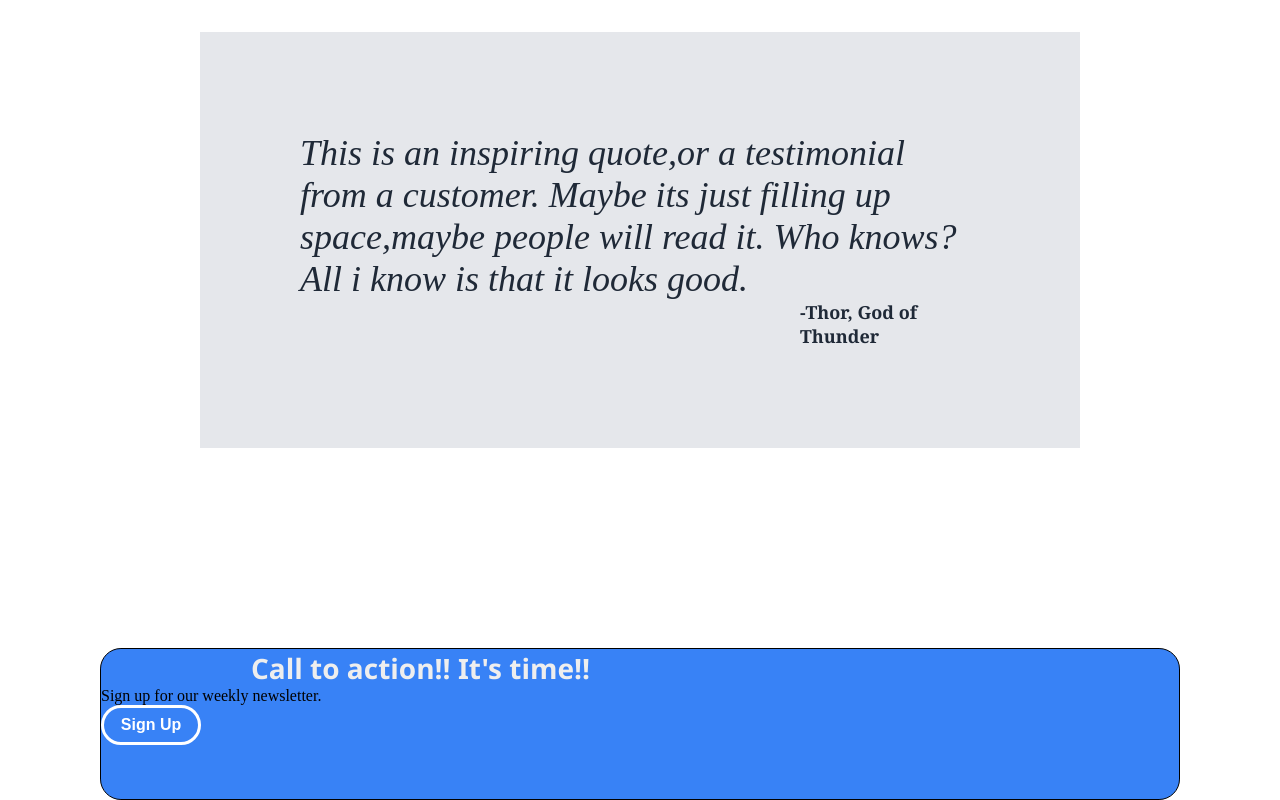
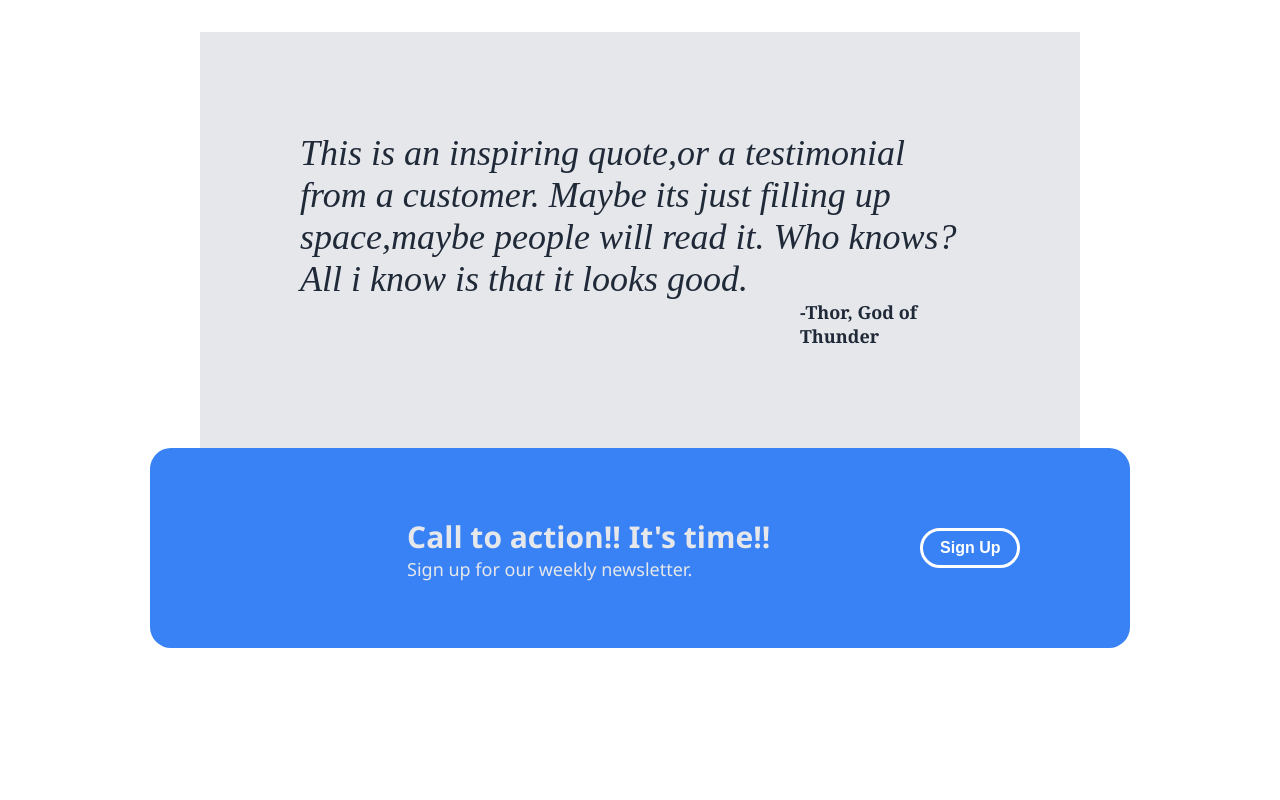
Before and after one commit to AngadDogra/landing-page, a plain HTML site: page index.html in a window 1280 px wide. Shown: the part 806-1606 px from the top of the page. After the commit the page ends 1454 px from the top, so only its background shows below. Drawn offline with Linux system fonts and the light colour scheme.

Commit message:
COMPLETED TILL CALL-TO-ACTION
The website has been completed till the call-to-action section.
Till this point the project is apt and to the point.
Refer to this commit in lieu of future complications.

```diff
--- a/styles.css
+++ b/styles.css
@@ -136,22 +136,29 @@ button{
 }
 
 .calltoaction-container{
-    height: 150px;
-    margin-top: 200px;
-    margin-left: 100px;
-    margin-right: 100px;
+    height: 200px;
+    margin-left: 150px;
+    margin-right:150px;
     background-color: #3882F6;
-    border: 1px solid black;
     border-radius: 2cap;
 
+    display: flex;
+    justify-content: flex-start;
+    align-items: center;
+    gap: 150px;
 }
 
-.calltoaction-quote{
+.calltoaction-quote-statement{
     font-family: 'Segoe UI', Tahoma, Geneva, Verdana, sans-serif;
-    font-size: 28px;
-    color: #eee;
+    color: #E5E7EB;
+    font-size: 30px;
     font-weight: 900;
-    padding-left: 150px ;
+    padding-left: 12cap;
+}
+
+.calltoaction-statement{
+    font-weight: 200;
+    font-size: 18px;
 }
 
 .calltoaction-button button{
```
Also changed, not shown: index.html (+2 -0 lines).
